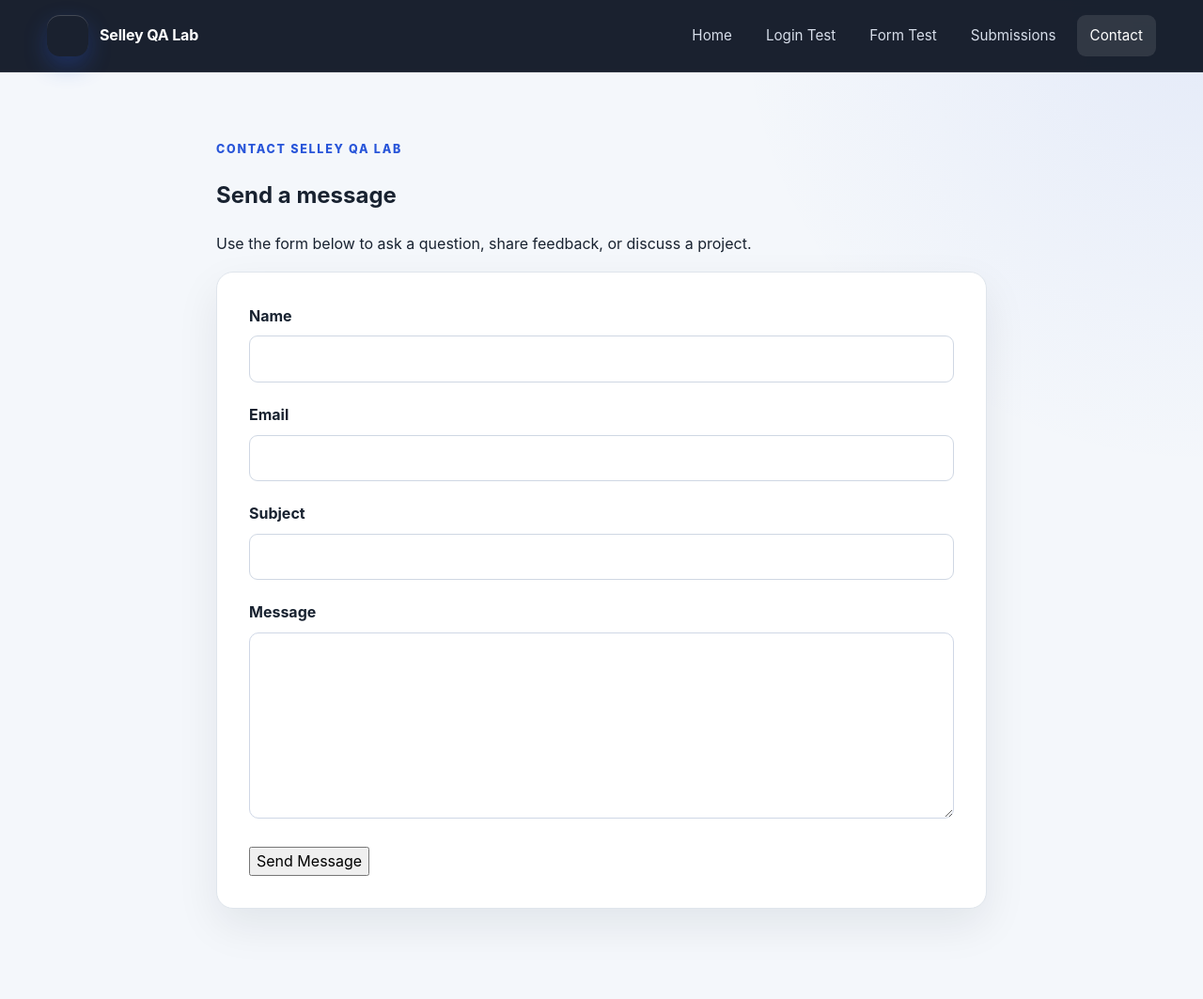
After one commit to Essay-HS/selenium-test-site, a Flask app: template templates/contact.html in a window 1280 px wide. The commit adds this page. Shown: the whole page at 94% size. Run offline with Flask 3, Linux system fonts and the light colour scheme; the template is opened without the code that fills it, so the values that code supplies are empty.

Commit message:
Added Contact Page | Removed emaill address

```diff
--- a/static/style.css
+++ b/static/style.css
@@ -873,3 +873,22 @@ input[type="radio"] {
         text-align: center;
     }
 }
+
+.form-group textarea {
+    width: 100%;
+    min-height: 180px;
+    padding: 14px 16px;
+    border: 1px solid #cfd7e6;
+    border-radius: 10px;
+    background: #ffffff;
+    color: #172033;
+    font: inherit;
+    line-height: 1.5;
+    resize: vertical;
+}
+
+.form-group textarea:focus {
+    outline: none;
+    border-color: #2f5be7;
+    box-shadow: 0 0 0 3px rgba(47, 91, 231, 0.14);
+}
--- /dev/null
+++ b/templates/contact.html
@@ -0,0 +1,168 @@
+<!DOCTYPE html>
+<html lang="en">
+<head>
+    <meta charset="UTF-8">
+
+    <meta
+        name="viewport"
+        content="width=device-width, initial-scale=1.0"
+    >
+
+    <title>Contact | Selley QA Lab</title>
+
+    <link
+        rel="stylesheet"
+        href="{{ url_for('static', filename='style.css') }}"
+    >
+</head>
+
+<body>
+    <header class="site-header">
+        <div class="nav-container">
+            <a
+                class="brand"
+                href="{{ url_for('home') }}"
+            >
+                <span
+                    class="brand-mark"
+                    aria-hidden="true"
+                >
+                    <!-- Use the same SVG logo already used
+                         in your other templates. -->
+                </span>
+
+                <span class="brand-text">
+                    Selley QA Lab
+                </span>
+            </a>
+
+            <nav
+                class="main-nav"
+                aria-label="Main navigation"
+            >
+                <a href="{{ url_for('home') }}">
+                    Home
+                </a>
+
+                <a href="{{ url_for('login') }}">
+                    Login Test
+                </a>
+
+                <a href="{{ url_for('form') }}">
+                    Form Test
+                </a>
+
+                <a href="{{ url_for('submissions') }}">
+                    Submissions
+                </a>
+
+                <a
+                    class="active"
+                    href="{{ url_for('contact') }}"
+                >
+                    Contact
+                </a>
+            </nav>
+        </div>
+    </header>
+
+    <main class="page-shell">
+        <div class="page-container">
+            <section class="form-page-heading">
+                <p class="eyebrow">
+                    CONTACT SELLEY QA LAB
+                </p>
+
+                <h1>Send a message</h1>
+
+                <p>
+                    Use the form below to ask a question,
+                    share feedback, or discuss a project.
+                </p>
+            </section>
+
+            <section class="form-card">
+                {% if error_message %}
+                    <div
+                        id="contact-error"
+                        class="message error"
+                        role="alert"
+                    >
+                        {{ error_message }}
+                    </div>
+                {% endif %}
+
+                <form
+                    id="contact-form"
+                    method="POST"
+                    action="{{ url_for('contact') }}"
+                >
+                    <div class="form-group">
+                        <label for="contact-name">
+                            Name
+                        </label>
+
+                        <input
+                            id="contact-name"
+                            name="name"
+                            type="text"
+                            autocomplete="name"
+                            required
+                        >
+                    </div>
+
+                    <div class="form-group">
+                        <label for="contact-email">
+                            Email
+                        </label>
+
+                        <input
+                            id="contact-email"
+                            name="email"
+                            type="email"
+                            autocomplete="email"
+                            required
+                        >
+                    </div>
+
+                    <div class="form-group">
+                        <label for="contact-subject">
+                            Subject
+                        </label>
+
+                        <input
+                            id="contact-subject"
+                            name="subject"
+                            type="text"
+                            maxlength="200"
+                            required
+                        >
+                    </div>
+
+                    <div class="form-group">
+                        <label for="contact-message">
+                            Message
+                        </label>
+
+                        <textarea
+                            id="contact-message"
+                            name="message"
+                            rows="7"
+                            maxlength="3000"
+                            required
+                        ></textarea>
+                    </div>
+
+                    <button
+                        id="contact-submit"
+                        class="primary-button"
+                        type="submit"
+                    >
+                        Send Message
+                    </button>
+                </form>
+            </section>
+        </div>
+    </main>
+</body>
+</html>
--- a/templates/form.html
+++ b/templates/form.html
@@ -50,6 +50,9 @@
                 <a href="/login">Login Test</a>
                 <a href="/form" class="active">Form Test</a>
                 <a href="{{ url_for('submissions') }}">Submissions</a>
+                <a href="{{ url_for('contact') }}">
+    Contact
+</a>
             </nav>
         </div>
     </header>
--- a/templates/index.html
+++ b/templates/index.html
@@ -275,7 +275,7 @@
             <div class="footer-links">
                 <a href="/login">Login Test</a>
                 <a href="/form">Form Test</a>
-                <a href="mailto:ss@selley.us">Contact</a>
+                <a class="primary-button" href="{{ url_for('contact') }}">Contact</a>
             </div>
         </div>
     </footer>
--- a/templates/login.html
+++ b/templates/login.html
@@ -50,6 +50,9 @@
                 <a href="/login" class="active">Login Test</a>
                 <a href="/form">Form Test</a>
                 <a href="{{ url_for('submissions') }}">Submissions</a>
+                <a href="{{ url_for('contact') }}">
+    Contact
+</a>
             </nav>
         </div>
     </header>
--- a/templates/result.html
+++ b/templates/result.html
@@ -51,6 +51,9 @@
                 <a href="{{ url_for('submissions') }}">
                     Submissions
                 </a>
+                <a href="{{ url_for('contact') }}">
+    Contact
+</a>
             </nav>
         </div>
     </header>
--- a/templates/submissions.html
+++ b/templates/submissions.html
@@ -55,6 +55,9 @@
                 >
                     Submissions
                 </a>
+                <a href="{{ url_for('contact') }}">
+    Contact
+</a>
             </nav>
         </div>
     </header>
```
Also changed, not shown: templates/contact_success.html (added, +80 -0 lines).
